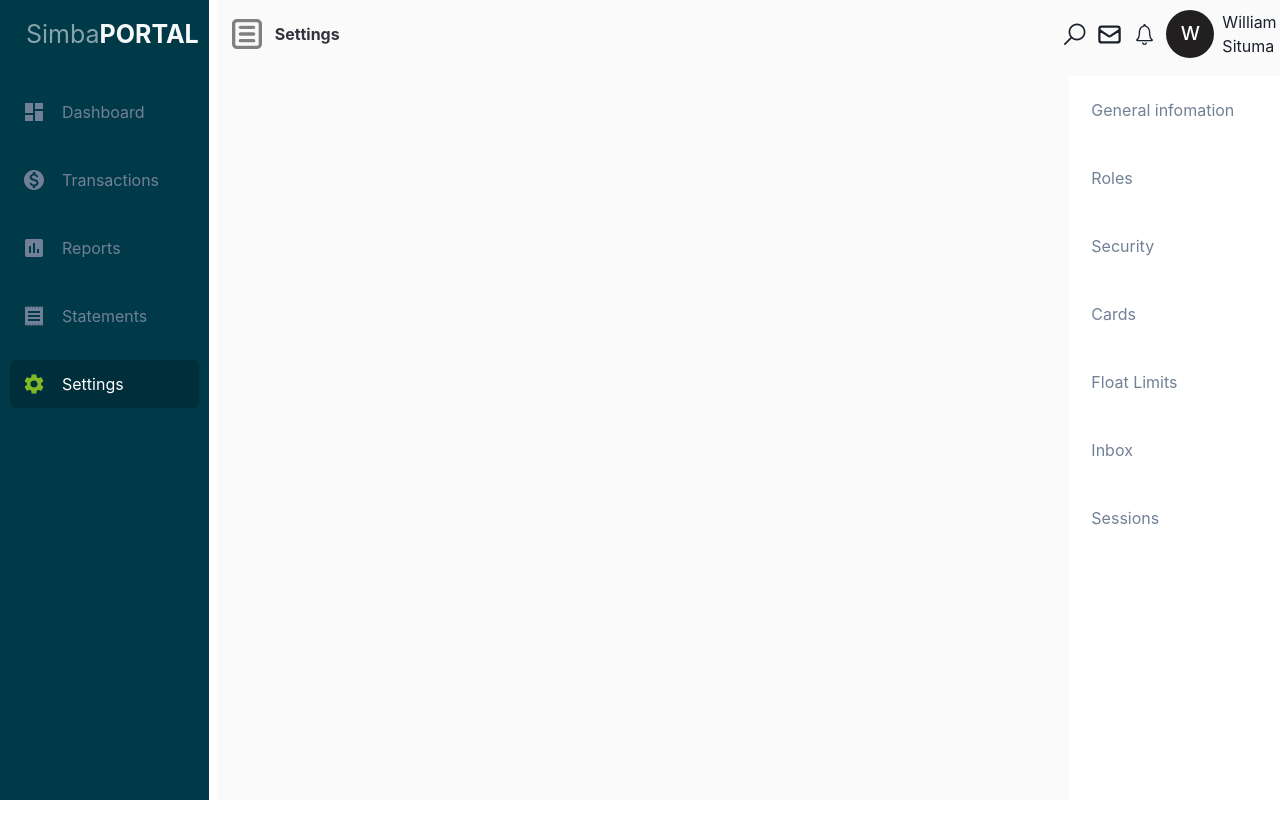
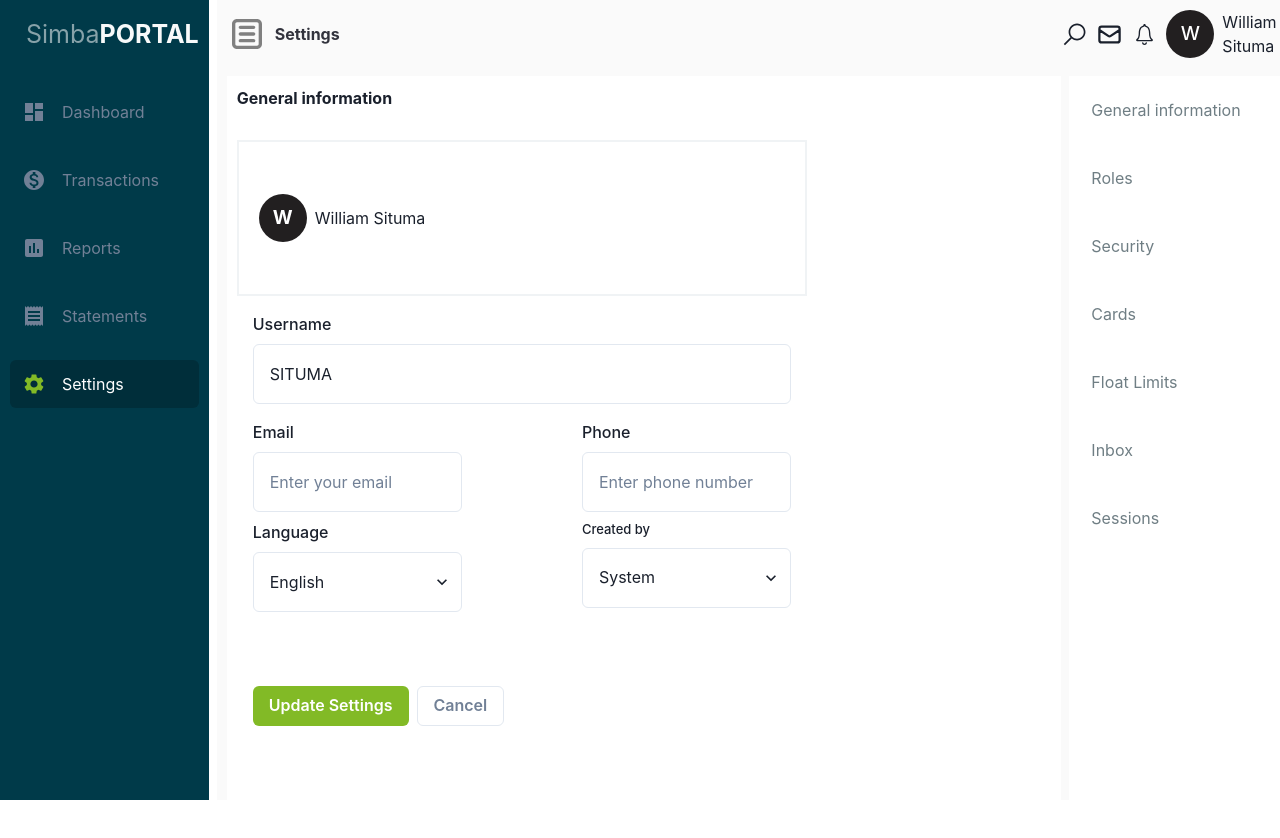
Before and after one commit to SIMONKAMAU21/KCB-portal, a React (Vite) app: page /settings in a window 1280 px wide. Shown: the top 838 px of the page. Built offline with nearby package versions, Linux system fonts and the light colour scheme.

Commit message:
fixed the routes bug

```diff
--- a/src/App.jsx
+++ b/src/App.jsx
@@ -2,30 +2,23 @@ import React, { Suspense, lazy } from "react";
 import { RouterProvider, createBrowserRouter } from "react-router-dom";
 import "./App.css";
 
-
 const StepOne = lazy(() => import("./pages/steps/StepOne"));
 const StepTwo = lazy(() => import("./pages/steps/StepTwo"));
 const Login = lazy(() => import("./pages/Auth/Login"));
-const Recoverpassword = lazy(() =>
-  import("./pages/Recoverpassword/Recoverpassword")
-);
+const Recoverpassword = lazy(() => import("./pages/Recoverpassword/Recoverpassword"));
 const PhoneNumberVerification = lazy(() => import("./pages/Auth/phonenumber"));
 const SuccessPage = lazy(() => import("./pages/Recoverpassword/successPage"));
-const Createpassword = lazy(() =>
-  import("./pages/Recoverpassword/Createpassword")
-);
+const Createpassword = lazy(() => import("./pages/Recoverpassword/Createpassword"));
 const Verifyaccount = lazy(() => import("./pages/Auth/Verifyacount"));
 const Dashbord = lazy(() => import("./pages/Dashbord/Dashbord"));
 const Transactions = lazy(() => import("./pages/Transactions/Transactions"));
 const Reports = lazy(() => import("./pages/Reports/Reports"));
 const Statements = lazy(() => import("./pages/Statements/statements"));
 const Setting = lazy(() => import("./pages/Settings/Setting"));
-const Generalinfo = lazy(() =>
-  import("./pages/Settings/SettingPages/Generalinfo")
-);
+const Generalinfo = lazy(() => import("./pages/Settings/SettingPages/Generalinfo"));
+const CreateRole = lazy(() => import("./pages/Settings/CreateRole"));
+const Roles = lazy(() => import("./pages/Settings/SettingPages/Roles"));
 
-const CreateRole= lazy(()=> import ("./pages/Settings/CreateRole"));
-const Roles= lazy(()=> import ("./pages/Settings/SettingPages/Roles"))
 const router = createBrowserRouter([
   { path: "/", element: <StepOne /> },
   { path: "/step2", element: <StepTwo /> },
@@ -39,10 +32,11 @@ const router = createBrowserRouter([
   { path: "/transaction", element: <Transactions /> },
   { path: "/reports", element: <Reports /> },
   { path: "/statements", element: <Statements /> },
-  { path: "/settings", element: <Setting /> },
-  { path: "/info", element: <Generalinfo/> },
-  { path: "/roles", element: <Roles/>},
-  { path: "/Createrole", element: <CreateRole/>},
+  { path: "/settings", element: <Setting />, children: [
+    { index: true, element: <Generalinfo /> },
+    { path: "roles", element: <Roles /> },
+  ]},
+  { path: "/Createrole", element: <CreateRole /> },
 ]);
 
 function App() {
--- a/src/pages/Settings/Setting.jsx
+++ b/src/pages/Settings/Setting.jsx
@@ -2,13 +2,14 @@ import React from "react";
 import PageWrapper from "../../components/RoutesPageWrapper";
 import { Box, HStack, VStack, Spacer } from "@chakra-ui/react";
 import Leftsidebar from "./SettingSideBar/Settingnavigation";
+import { Outlet } from "react-router-dom";
 
 const Setting = ({ children }) => {
   return (
     <PageWrapper>
       <HStack w={"full"} gap={"10px"}>
         <Box flex={8} h={"100vh"}>
-          {children}
+          <Outlet/>
         </Box>
 
         <Box flex={2}>
--- a/src/pages/Settings/SettingPages/Generalinfo.jsx
+++ b/src/pages/Settings/SettingPages/Generalinfo.jsx
@@ -32,7 +32,6 @@ const select ={
   height:'60px'
 }
   return (
-    <Setting>
       <Box
         height={"100%"}
         ml={"10px"}
@@ -110,7 +109,6 @@ const select ={
           </VStack>
         </Box>
       </Box>
-    </Setting>
   );
 };
 
--- a/src/pages/Settings/SettingPages/Roles.jsx
+++ b/src/pages/Settings/SettingPages/Roles.jsx
@@ -75,7 +75,6 @@ const handleCreateRole= () =>{
   };
 
   return (
-    <Setting>
       <Box height="100%" ml="10px" w="99%" bg="white" p="10px">
         <Heading as="h5" size="sm">
           Roles
@@ -131,7 +130,6 @@ const handleCreateRole= () =>{
           </Tbody>
         </Table>
       </Box>
-    </Setting>
   );
 };
 
--- a/src/pages/Settings/SettingSideBar/Settingnavigation.jsx
+++ b/src/pages/Settings/SettingSideBar/Settingnavigation.jsx
@@ -1,17 +1,20 @@
 import React from "react";
 import { NavLink, useLocation } from "react-router-dom";
-import { Box, HStack, Text, Icon } from "@chakra-ui/react";
+import { Box, HStack, Text } from "@chakra-ui/react";
 
 const SettingLinks = [
-  { path: "/info", label: "General infomation" },
-  { path: "/roles", label: "Roles" },
-  { path: "/reports", label: "Security" },
-  { path: "/ ", label: "Cards" },
-  { path: "/", label: "Float Limits" },
-  { path: "/", label: "Inbox" },
-  { path: "/", label: "Sessions" },
+  { path: "", label: "General information" },
+  { path: "roles", label: "Roles" },
+  { path: "reports", label: "Security" },
+  { path: "cards", label: "Cards" },
+  { path: "float-limits", label: "Float Limits" },
+  { path: "inbox", label: "Inbox" },
+  { path: "sessions", label: "Sessions" },
 ];
+
 const Leftsidebar = () => {
+  const location = useLocation();
+
   return (
     <Box
       p="10px"
@@ -24,25 +27,22 @@ const Leftsidebar = () => {
     >
       {SettingLinks.map((link, index) => (
         <NavLink
-          to={link.path}
+          to={`/settings/${link.path}`}
           key={index}
           style={{
             textDecoration: "none",
             display: "block",
             marginBottom: "20px",
+            borderLeft: location.pathname === `/settings/${link.path}` ? "2px solid black" : "none",
+            color: location.pathname === `/settings/${link.path}` ? "black" : "#6F7E84",
           }}
         >
           <Box
             borderRadius="md"
-            borderLeft={link.path === location.pathname ? "2px solid black" : " "}
             w="100%"
             p="3"
           >
-            <HStack
-              spacing="4"
-              alignItems="center"
-              color={link.path === location.pathname ? "black" : "gray.500"}
-            >
+            <HStack spacing="4" alignItems="center">
               <Text>{link.label}</Text>
             </HStack>
           </Box>
```
